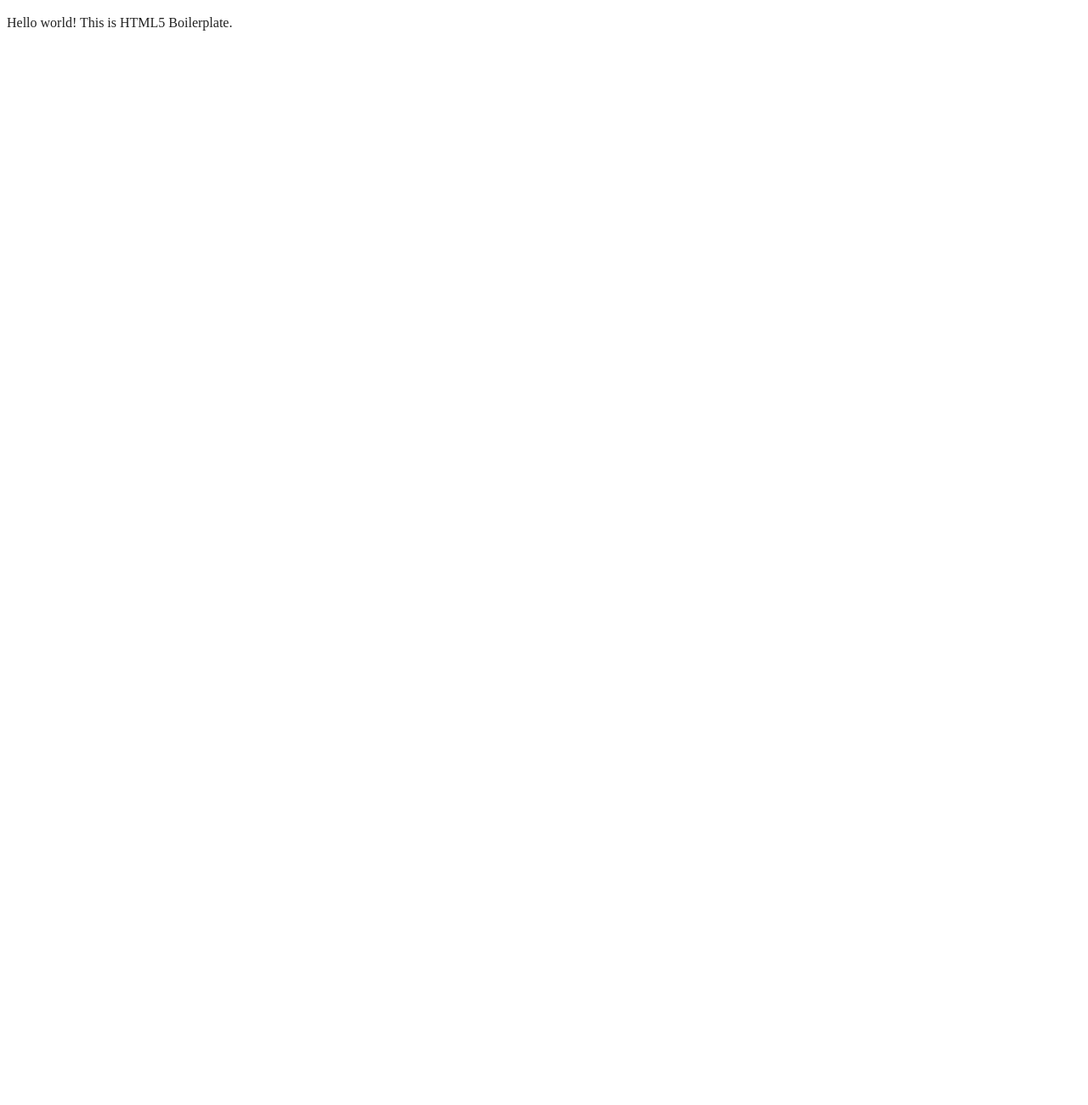
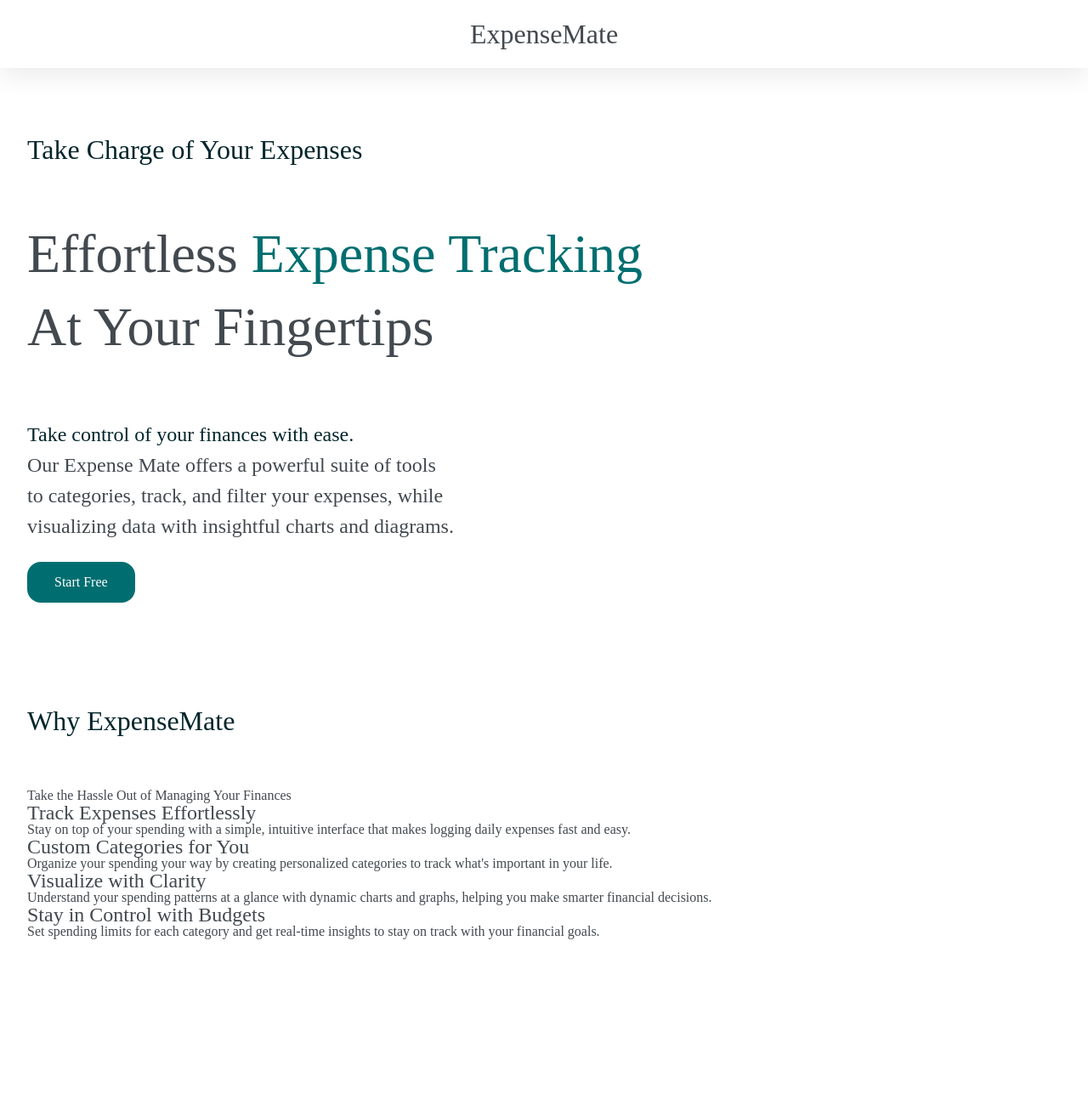
Before and after one commit to alexandr352/website, a website built with webpack: page index.html in a window 1280 px wide. Shown: the top 1300 px of the page at 85% size. Before the commit the page ends 800 px from the top, so only its background shows below. Built offline with nearby package versions, Linux system fonts and the light colour scheme.

Commit message:
Adds website content drafts

```diff
--- /dev/null
+++ b/css/reset.css
@@ -0,0 +1,48 @@
+/* http://meyerweb.com/eric/tools/css/reset/
+   v2.0 | 20110126
+   License: none (public domain)
+*/
+
+html, body, div, span, applet, object, iframe,
+h1, h2, h3, h4, h5, h6, p, blockquote, pre,
+a, abbr, acronym, address, big, cite, code,
+del, dfn, em, img, ins, kbd, q, s, samp,
+small, strike, strong, sub, sup, tt, var,
+b, u, i, center,
+dl, dt, dd, ol, ul, li,
+fieldset, form, label, legend,
+table, caption, tbody, tfoot, thead, tr, th, td,
+article, aside, canvas, details, embed,
+figure, figcaption, footer, header, hgroup,
+menu, nav, output, ruby, section, summary,
+time, mark, audio, video {
+  margin: 0;
+  padding: 0;
+  border: 0;
+  font-size: 100%;
+  font: inherit;
+  vertical-align: baseline;
+}
+/* HTML5 display-role reset for older browsers */
+article, aside, details, figcaption, figure,
+footer, header, hgroup, menu, nav, section {
+  display: block;
+}
+body {
+  line-height: 1;
+}
+ol, ul {
+  list-style: none;
+}
+blockquote, q {
+  quotes: none;
+}
+blockquote:before, blockquote:after,
+q:before, q:after {
+  content: '';
+  content: none;
+}
+table {
+  border-collapse: collapse;
+  border-spacing: 0;
+}
--- a/css/style.css
+++ b/css/style.css
@@ -12,7 +12,7 @@
    ========================================================================== */
 
 html {
-  color: #222;
+  color: #42494f;
   font-size: 1em;
   line-height: 1.4;
 }
@@ -244,3 +244,116 @@ textarea {
     page-break-after: avoid;
   }
 }
+
+.site-header {
+  position: fixed;
+  top: 0;
+  left: 0;
+  width: 100%;
+  height: 5em;
+  display: flex;
+  justify-content: center;
+  align-items: center;
+  background-color: rgb(255, 255, 255);
+  box-shadow: 0 1px 1px rgba(0, 0, 0, 0.01), 0 10px 30px rgba(0, 0, 0, 0.08)
+}
+
+.logo {
+  font-size: 2em;
+  color: #42494f;
+}
+
+section {
+  min-height: 100vh;
+  box-sizing: border-box;
+  padding: 2em;
+}
+section:first-child {
+  padding-top: 10em;
+}
+
+footer {
+  min-height: 50vh;
+  background-color: rgb(2, 37, 44);
+  border-top-left-radius: 4em;
+  border-top-right-radius: 4em;
+  display: flex;
+  flex-direction: column;
+  align-items: center;
+  color: rgb(255, 255, 255);
+  text-align: center;
+  padding-top: 4em;
+}
+
+h1 {
+  font-size: 4em;
+  line-height: 1.35em;
+  color: #42494f;
+}
+h1 span {
+  color: rgb(0, 110, 112);
+}
+h2 span {
+  color: rgb(207, 234, 87);
+}
+footer h2 {
+  font-size: 4em;
+  margin-bottom: 0.5em;
+}
+
+h3 {
+  font-size: 1.5em;
+}
+footer h3 {
+  color: rgb(224, 255, 249);
+  margin-bottom: 2em;
+}
+
+h4 {
+  font-size: 2em;
+  color: rgb(2, 37, 44);
+  margin-bottom: 2em;
+}
+h5 {
+  color: rgb(2, 37, 44);
+}
+
+.welcome .title {
+  margin-bottom: 4em;
+}
+
+.cta {
+  font-size: 1.5em;
+  line-height: 1.5em;
+  max-width: 21em;
+  margin-block: 1em;
+}
+.control {
+  display: flex;
+}
+.control a {
+  background-color: rgb(0, 110, 112);
+  color: rgb(255, 255, 255);
+  text-decoration: none;
+  padding-block: 1em;
+  padding-inline: 2em;
+  font-size: 1em;
+  border-radius: 1em;
+  transition: background-color 0.2s;
+}
+.control a:hover {
+  background-color: rgb(8, 63, 63);
+}
+footer .control a {
+  background-color: rgb(207, 234, 87);
+  color: rgb(2, 37, 44);
+  text-decoration: none;
+  padding-block: 1em;
+  padding-inline: 2em;
+  font-size: 1em;
+  border-radius: 1em;
+  transition: background-color 0.2s;
+}
+footer .control a:hover {
+  background-color: rgb(131, 152, 37);
+}
--- a/index.html
+++ b/index.html
@@ -4,7 +4,8 @@
 <head>
   <meta charset="utf-8">
   <meta name="viewport" content="width=device-width, initial-scale=1">
-  <title></title>
+  <title>Expense Mate</title>
+  <link rel="stylesheet" href="css/reset.css">
   <link rel="stylesheet" href="css/style.css">
   <meta name="description" content="">
 
@@ -23,11 +24,114 @@
 </head>
 
 <body>
-
-  <!-- Add your site or application content here -->
-  <p>Hello world! This is HTML5 Boilerplate.</p>
+  <header class="site-header">
+    <span class="logo">ExpenseMate</span>
+  </header>
+  <main>
+    <section class="section welcome">
+      <div class="title">
+        <h4>
+          Take Charge of Your Expenses
+        </h4>
+        <h1>
+          Effortless <span>Expense Tracking</span><br>
+          At Your Fingertips
+        </h1>
+      </div>
+      <div class="cta">
+        <h5>Take control of your finances with ease.</h5>
+        <p>
+          Our <span>Expense Mate</span> offers a powerful suite of tools to
+          categories, track, and filter your expenses, while visualizing data
+          with insightful charts and diagrams.
+        </p>
+      </div>
+      <div class="control">
+        <a href="app.expensemate.net">
+          Start Free
+        </a>
+      </div>
+    </section>
+    <section class="section">
+      <h4>Why ExpenseMate</h4>
+      <p>
+        Take the Hassle Out of Managing Your Finances
+      </p>
+      <div class="item">
+        <h3>Track Expenses Effortlessly</h3>
+        <p>
+          Stay on top of your spending with a simple, intuitive interface
+          that makes logging daily expenses fast and easy.
+        </p>
+      </div>
+      <div class="item">
+        <h3>Custom Categories for You</h3>
+        <p>
+          Organize your spending your way by creating personalized
+          categories to track what's important in your life.
+        </p>
+      </div>
+      <div class="item"></div>
+        <h3>Visualize with Clarity</h3>
+        <p>
+          Understand your spending patterns at a glance with dynamic
+          charts and graphs, helping you make smarter financial decisions.
+        </p>
+      </div>
+      <div class="item"></div>
+        <h3>Stay in Control with Budgets</h3>
+        <p>
+          Set spending limits for each category and get real-time insights
+          to stay on track with your financial goals.
+        </p>
+      </div>
+    </section>
+    <section class="section">
+      <div>
+        <h4>Plans</h4>
+        Start tracking Expenses for Free
+        <p>
+          Begin your journey towards better financial management
+          with no credit card required. Our free plan includes all
+          the essential tools you need to start tracking you expenses.
+          Want more advance features? We have tailored solutions just
+          for you.
+        </p>
+        Explore Our Plans
+      </div>
+      <div>
+        <h4>Features</h4>
+        All the Tools You need
+        <p>
+          No two financial journeys are the same, and ExpenseMate
+          offers a comprehensive feature set to meet every budgeting need.
+          Customize your experience with various tracking options, insightful
+          dashboards, and intuitive reporting tools to suite your uniq
+          spending habits.
+        </p>
+      </div>
+    </section>
+    <section>
+      <h4>Users</h4>
+        Unite Your Financial Team
+        <p>
+          Expense tracking is a team effort, and ExpenseMate makes collaboration effortless.
+          Whether it's family, friend, or colleagues, our platform allows everyone to
+          contribute their insights, ensuring transparency and accountability in managing your
+          shared expenses.
+        </p>
+    </section>
+  </main>
+  <footer>
+    <h2>Ready to<br><span class="">start tracking?</span></h2>
+    <h3>Create your dashboard today</h3>
+    <div class="control">
+      <a href="app.expensemate.net">
+        Start Free
+      </a>
+    </div>
+  </footer>
   <script src="js/app.js"></script>
-
 </body>
 
 </html>
```
Also changed, not shown: .github/workflows/deploy_website.yml.
